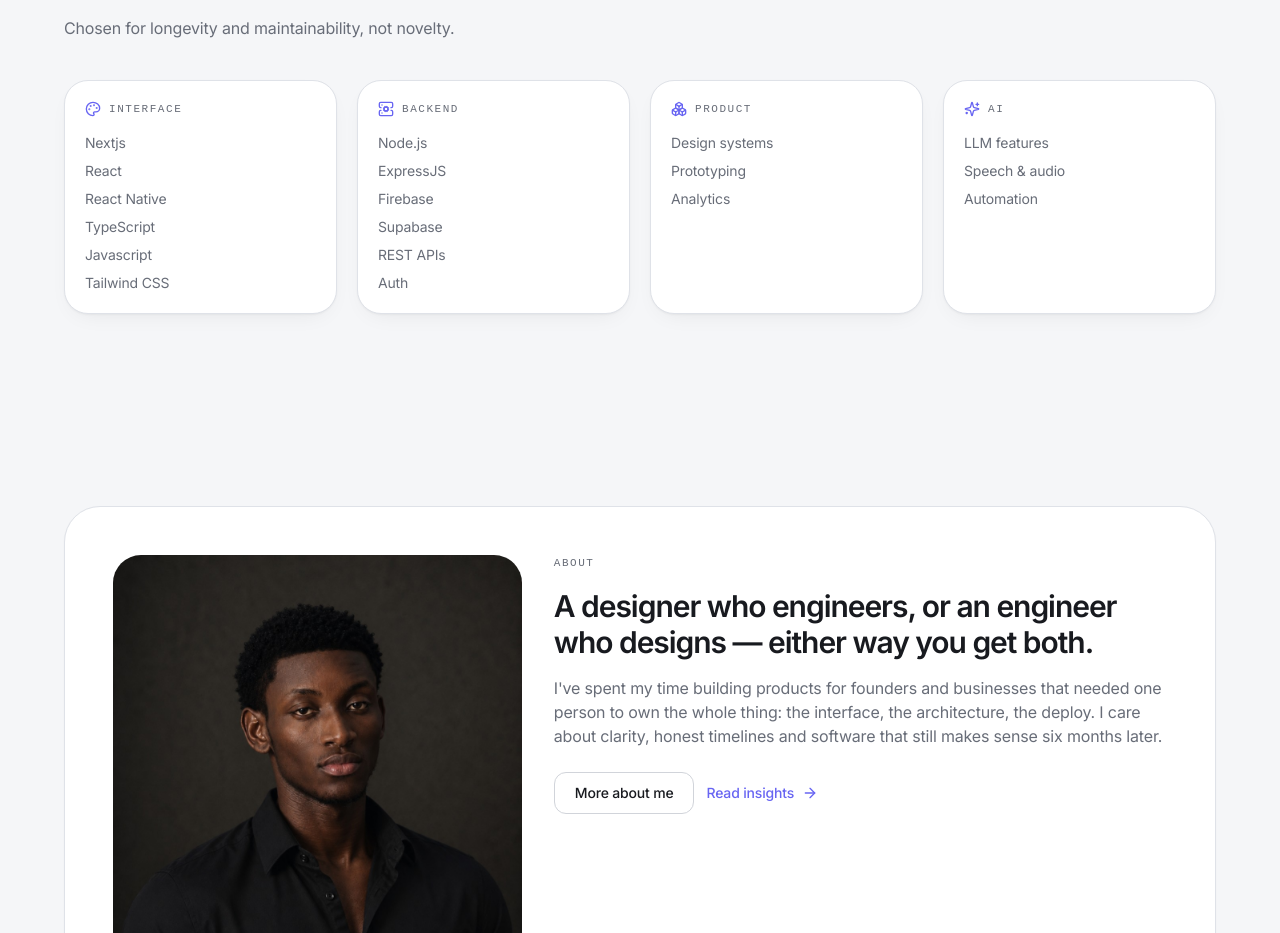
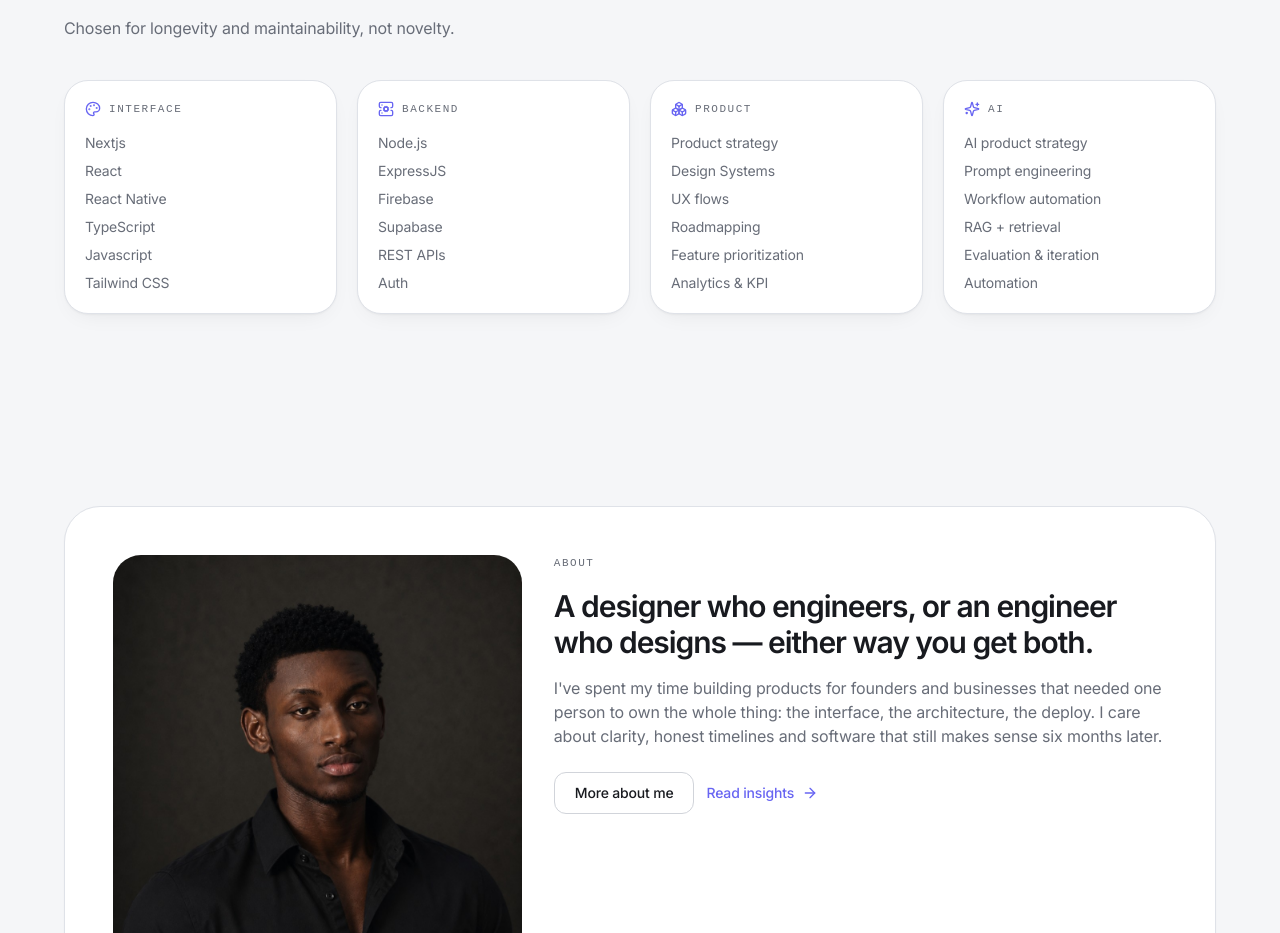
Before and after one commit to EmmanuelOta/coder_zi, a Next.js app: page / in a window 1280 px wide. Shown: the part 3165-4098 px from the top of the page. Built offline with nearby package versions, Linux system fonts and the light colour scheme; no server answers.

Commit message:
minor UI fix

```diff
--- a/app/(site)/page.js
+++ b/app/(site)/page.js
@@ -64,12 +64,26 @@ const stack = [
   {
     icon: Boxes,
     label: "Product",
-    items: ["Design systems", "Prototyping", "Analytics"],
+    items: [
+      "Product strategy",
+      "Design Systems",
+      "UX flows",
+      "Roadmapping",
+      "Feature prioritization",
+      "Analytics & KPI",
+    ],
   },
   {
     icon: Sparkles,
     label: "AI",
-    items: ["LLM features", "Speech & audio", "Automation"],
+    items: [
+      "AI product strategy",
+      "Prompt engineering",
+      "Workflow automation",
+      "RAG + retrieval",
+      "Evaluation & iteration",
+      "Automation",
+    ],
   },
 ];
 
```
